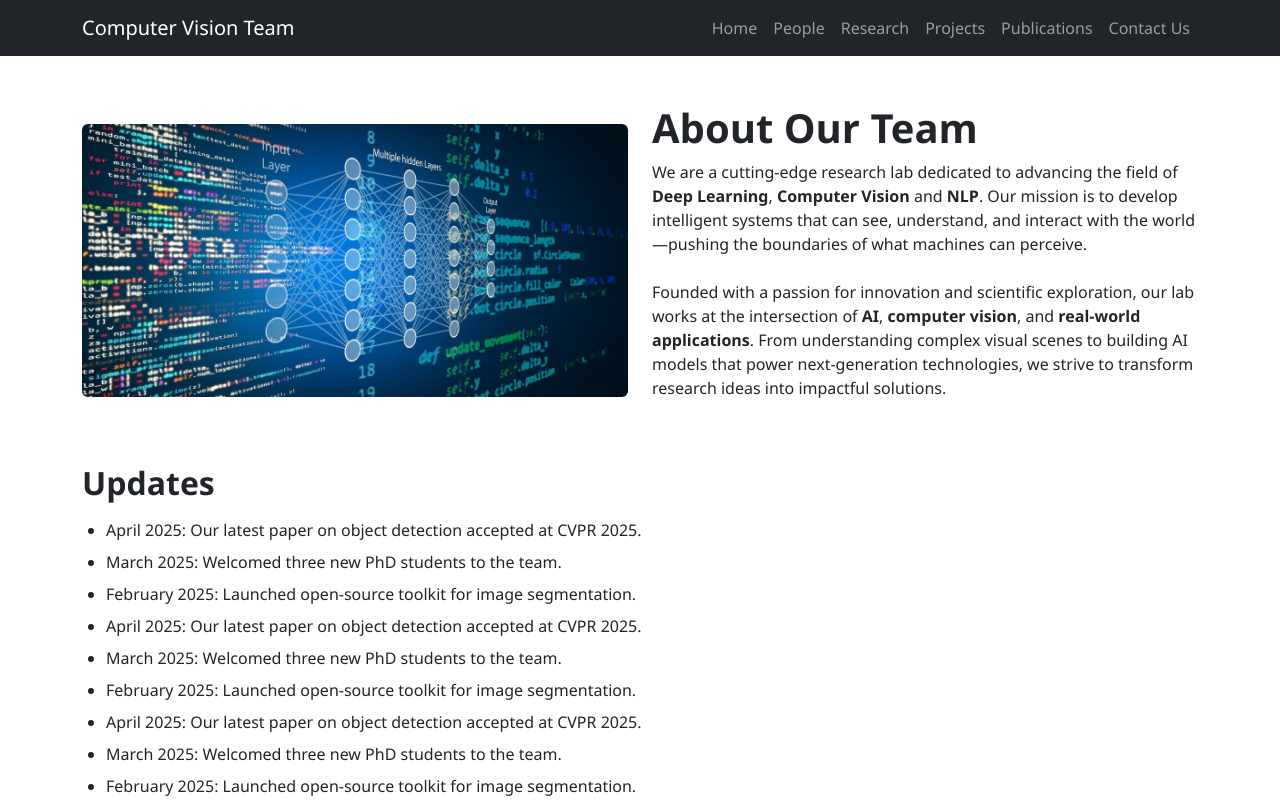
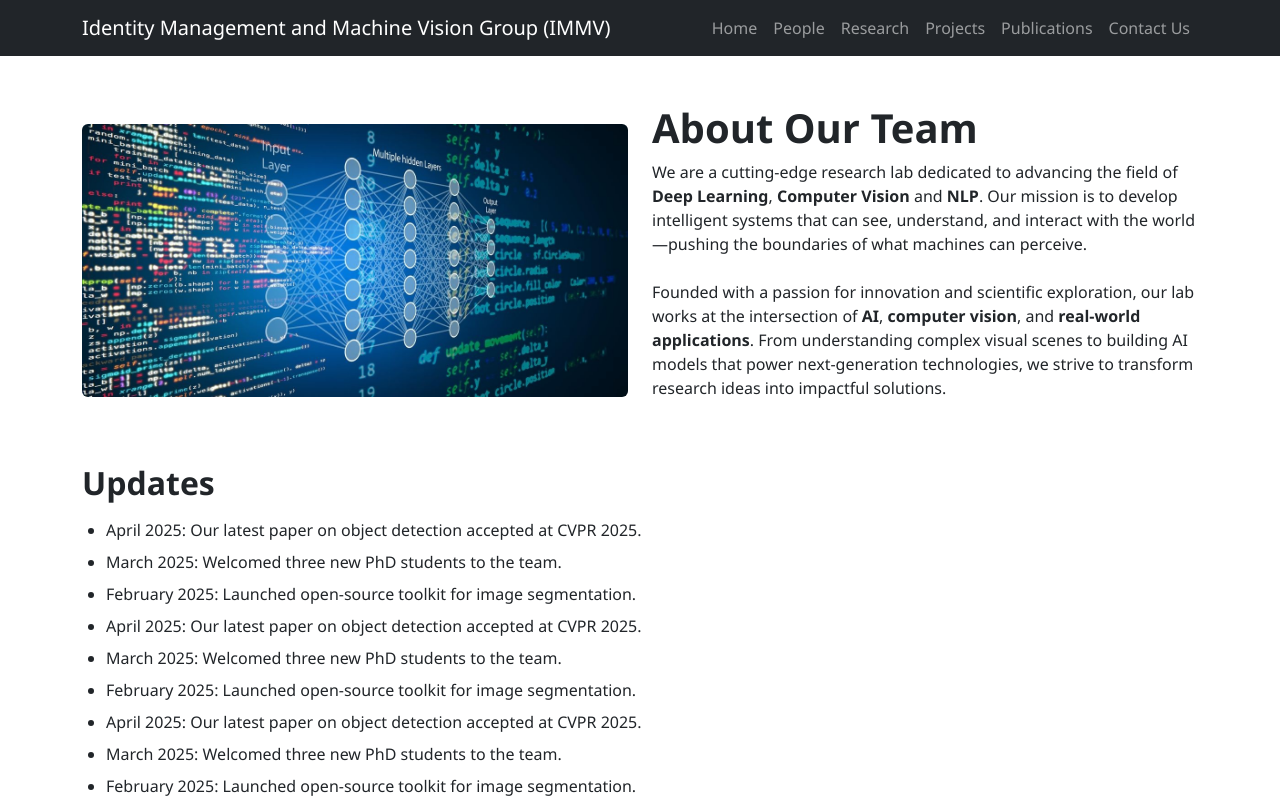
Before and after one commit to immvnitdgp/deepresearcher, a plain HTML site: page index.html in a window 1280 px wide. Shown: the top 801 px of the page. Drawn offline with nearby package versions, Linux system fonts and the light colour scheme.

Commit message:
Update index.html

```diff
--- a/index.html
+++ b/index.html
@@ -11,7 +11,7 @@
     <!-- Navigation -->
     <nav class="navbar navbar-expand-lg navbar-dark bg-dark sticky-top">
         <div class="container">
-            <a class="navbar-brand" href="#" data-page="home">Computer Vision Team</a>
+            <a class="navbar-brand" href="#" data-page="home">Identity Management and Machine Vision Group (IMMV)</a>
             <button class="navbar-toggler" type="button" data-bs-toggle="collapse" data-bs-target="#navbarNav">
                 <span class="navbar-toggler-icon"></span>
             </button>
```
